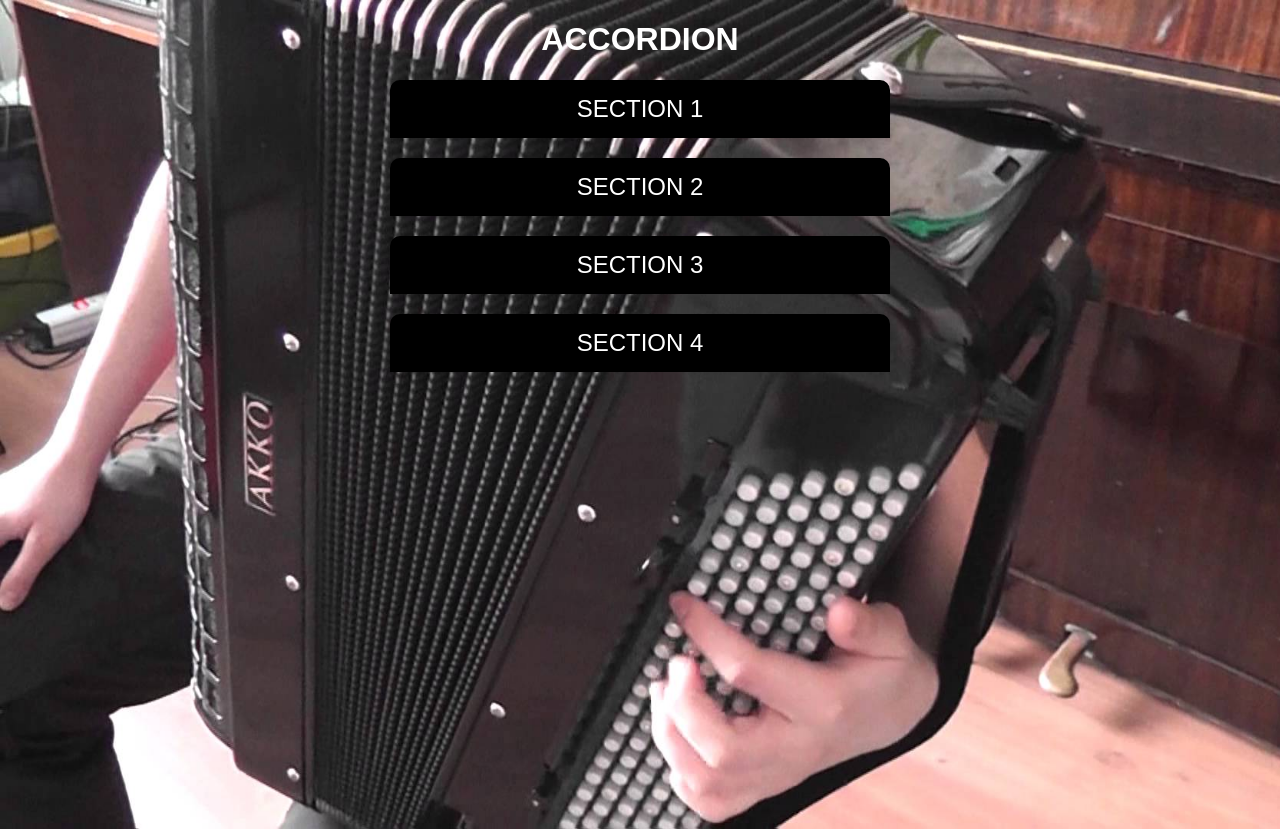
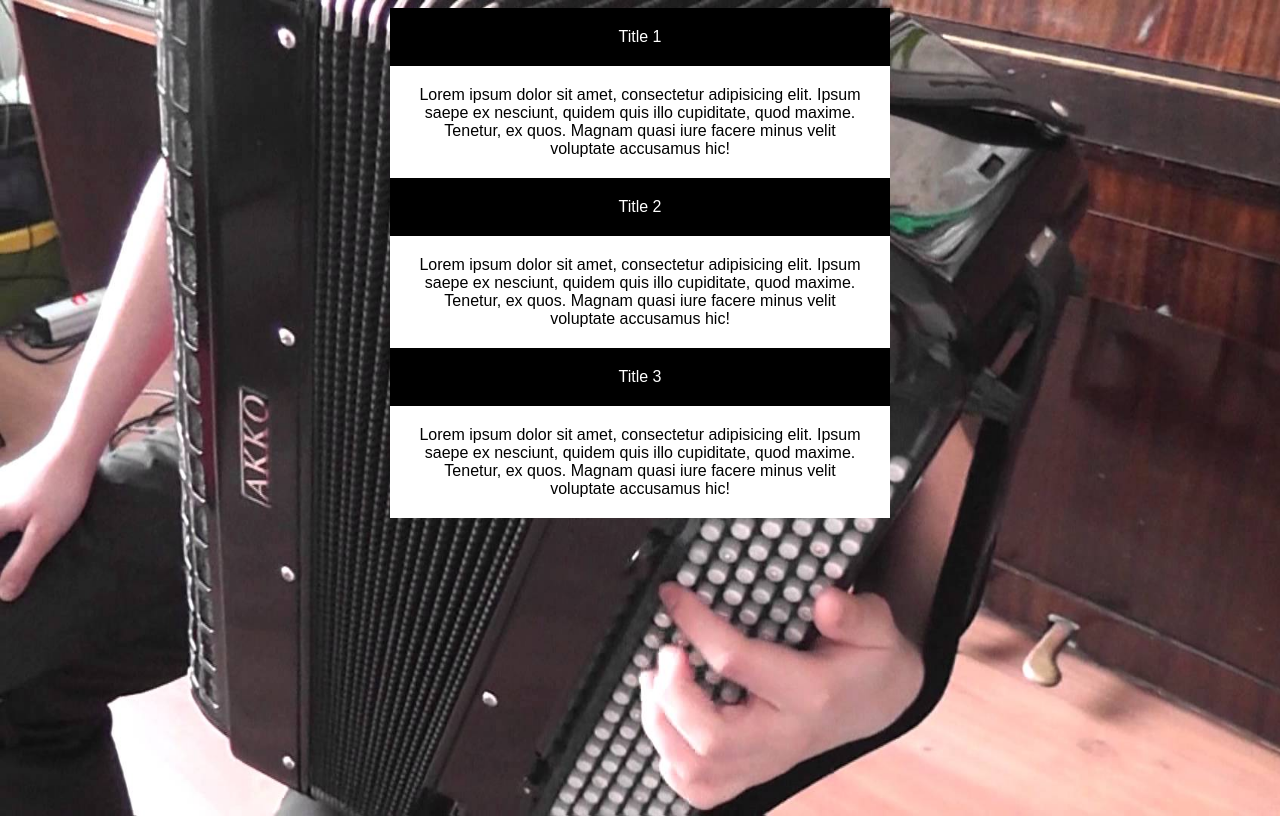
Before and after one commit to AndreyTitov/accordion, a plain HTML site: page index.html in a window 1280 px wide. Drawn offline with Linux system fonts and the light colour scheme.

Commit message:
little changes

```diff
--- a/index.html
+++ b/index.html
@@ -9,25 +9,26 @@
 </head>
 <body>
 
-<div class="accordion__wrapper">
-
-    <h1 class="accordion__title">Accordion</h1>
-
-        <a href="#panel" class="accordion">Section 1</a>
-            <p id="panel" class="text">Some text must be here</p>
-
-        <a href="#panel2" class="accordion">Section 2</a>
-            <p id="panel2" class="text">Some text must be here</p>
-
-        <a href="#panel3" class="accordion">Section 3</a>
-            <p id="panel3" class="text">Some text must be here</p>
-
-        <a href="#panel4" class="accordion">Section 4</a>
-            <p id="panel4" class="text">Some text must be here</p>
-
-
-
-</div>
+    <div id="accordeon">
+		<div class="acc-head">
+			Title 1
+		</div>
+		<div class="acc-body">
+			Lorem ipsum dolor sit amet, consectetur adipisicing elit. Ipsum saepe ex nesciunt, quidem quis illo cupiditate, quod maxime. Tenetur, ex quos. Magnam quasi iure facere minus velit voluptate accusamus hic!
+		</div>
+		<div class="acc-head">
+			Title 2
+		</div>
+		<div class="acc-body">
+			Lorem ipsum dolor sit amet, consectetur adipisicing elit. Ipsum saepe ex nesciunt, quidem quis illo cupiditate, quod maxime. Tenetur, ex quos. Magnam quasi iure facere minus velit voluptate accusamus hic!
+		</div>
+		<div class="acc-head">
+			Title 3
+		</div>
+		<div class="acc-body">
+			Lorem ipsum dolor sit amet, consectetur adipisicing elit. Ipsum saepe ex nesciunt, quidem quis illo cupiditate, quod maxime. Tenetur, ex quos. Magnam quasi iure facere minus velit voluptate accusamus hic!
+		</div>
+	</div>
 
 
 
--- a/main.css
+++ b/main.css
@@ -9,58 +9,25 @@ body {
     background-size: cover;
 }
 
-.accordion__wrapper {
-    width: 500px;
-    margin: 0 auto;
+#accordeon {
+    margin: auto;
+    box-shadow:
 }
 
-.accordion__title {
-    text-transform: uppercase;
+.acc-head {
+    padding: 20px;
+    margin: 0 auto;
+    width: 500px;
+    background: #000;
+    color: #fff;
     text-align: center;
-    color: #fff;
 }
 
-.accordion {
-    display: block;
-    margin-top: 20px;
-    text-decoration: none;
-    text-transform: uppercase;
+
+.ac-body, .acc-body {
+    padding: 20px;
+    margin: 0 auto;
+    width: 500px;
+    background: #fff;
     text-align: center;
-    width: 500px;
-    border: none;
-    border-top-left-radius: 10px;
-    border-top-right-radius: 10px;
-    outline: none;
-    background: #000;
-    color: #fff;
-    font-size: 1.5rem;
-    padding: 15px;
-    cursor: pointer;
-    transition: all .4s ease-in-out;
 }
-
-.accordion:first-child {
-    margin-top: 0;
-}
-
-.accordion:hover {
-    background: #808080;
-}
-
-.text {
-    width: 500px;
-    margin: 0;
-    padding: 15px;
-    height: 50px;
-    text-align: center;
-    border-bottom-left-radius: 10px;
-    border-bottom-right-radius: 10px;
-    display: none;
-    background: #808080;
-    color: #fff;
-    text-transform: uppercase;
-}
-
-.show {
-    display: block;
-}
--- a/main.js
+++ b/main.js
@@ -1,8 +1,8 @@
-$('.accordion').on('click', function(e){
-    e.preventDefault();
+$(document).ready(function() {
+	$('#accordeon .acc-head').on('click', f_acc);
+});
 
-    var href = $(this).attr("href");
-
-    $(href).slideToggle('slow');
-
-});
+function f_acc(){
+  $('#accordeon .acc-body').not($(this).next()).slideUp(1000);
+    $(this).next().slideToggle(2000);
+}
```
